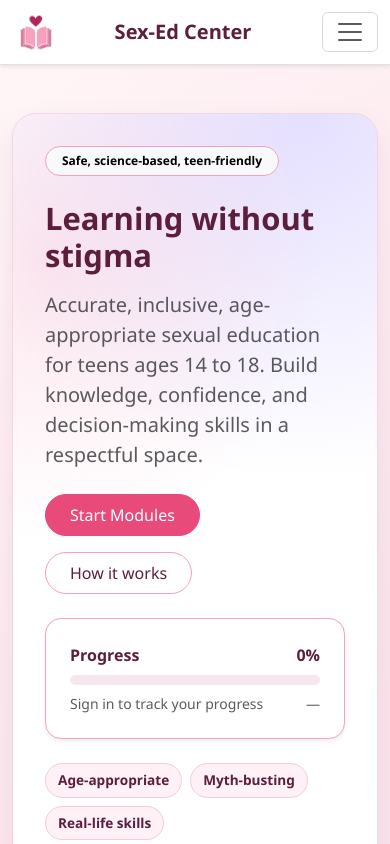
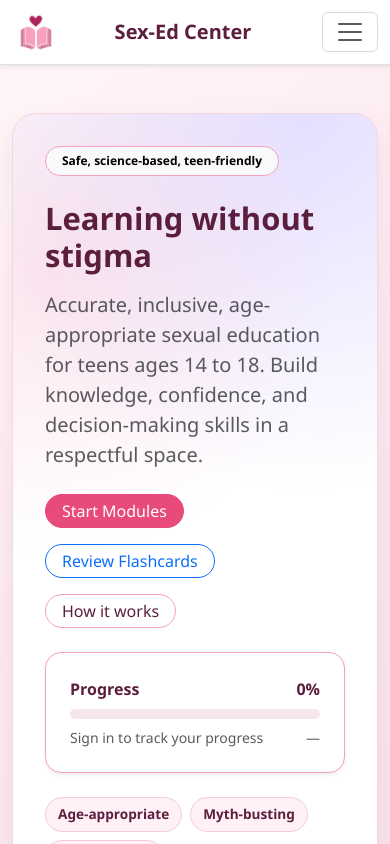
Before and after one commit to UW-INFO442-WI26/kitty-kats, a React (Vite) app: page / in a window 390 px wide. Shown: the top 844 px of the page. Built offline with nearby package versions, Linux system fonts and the light colour scheme; no server answers; the database is empty.

Commit message:
feat: added flashcard link on home page 'review flashcards', edited size of 'more info' on actual flashcards to be larger, decreased lowest possible text size on flashcards to be mobile-friendly'

```diff
--- a/src/pages/Flashcards.jsx
+++ b/src/pages/Flashcards.jsx
@@ -82,7 +82,7 @@ function Flashcards() {
                 <div
                   className="d-flex align-items-center justify-content-center flex-grow-1 text-muted"
                   style={{
-                    fontSize: backText.length > 150 ? 'clamp(0.8rem, 2vw, 1rem)' : backText.length > 80 ? 'clamp(0.95rem, 2.5vw, 1.15rem)' : 'clamp(1.05rem, 3vw, 1.3rem)',
+                    fontSize: backText.length > 150 ? 'clamp(0.7rem, 2vw, 1rem)' : backText.length > 80 ? 'clamp(0.95rem, 2.5vw, 1.15rem)' : 'clamp(1.05rem, 3vw, 1.3rem)',
                     wordBreak: 'break-word',
                     overflowWrap: 'break-word',
                     overflow: 'hidden',
@@ -98,7 +98,7 @@ function Flashcards() {
                     rel="noopener noreferrer"
                     onClick={(e) => e.stopPropagation()}
                     style={{
-                      fontSize: 'clamp(0.65rem, 2vw, 0.75rem)',
+                      fontSize: 'clamp(0.675rem, 2vw, 1rem)',
                       color: '#0d6efd',
                       textDecoration: 'underline',
                       flexShrink: 0,
--- a/src/pages/Home.jsx
+++ b/src/pages/Home.jsx
@@ -38,8 +38,9 @@ function Home() {
                   <h1 className="display-5 fw-bold text-deep-plum mb-3">Learning without stigma</h1>
                   <p className="fs-5 text-muted mb-4">Accurate, inclusive, age-appropriate sexual education for teens ages 14 to 18. Build knowledge, confidence, and decision-making skills in a respectful space.</p>
                   <div className="d-flex flex-wrap gap-3">
-                    <Link to="/modules" className="btn btn-primary rounded-pill px-4 py-2">Start Modules</Link>
-                    <Link to="/about" className="btn btn-outline-secondary rounded-pill px-4 py-2">How it works</Link>
+                    <Link to="/modules" className="btn btn-primary rounded-pill px-3 py-1">Start Modules</Link>
+                    <Link to="/flashcards" className="btn btn-outline-primary rounded-pill px-3 py-1">Review Flashcards</Link>
+                    <Link to="/about" className="btn btn-outline-secondary rounded-pill px-3 py-1">How it works</Link>
                   </div>
                 </div>
 
```
